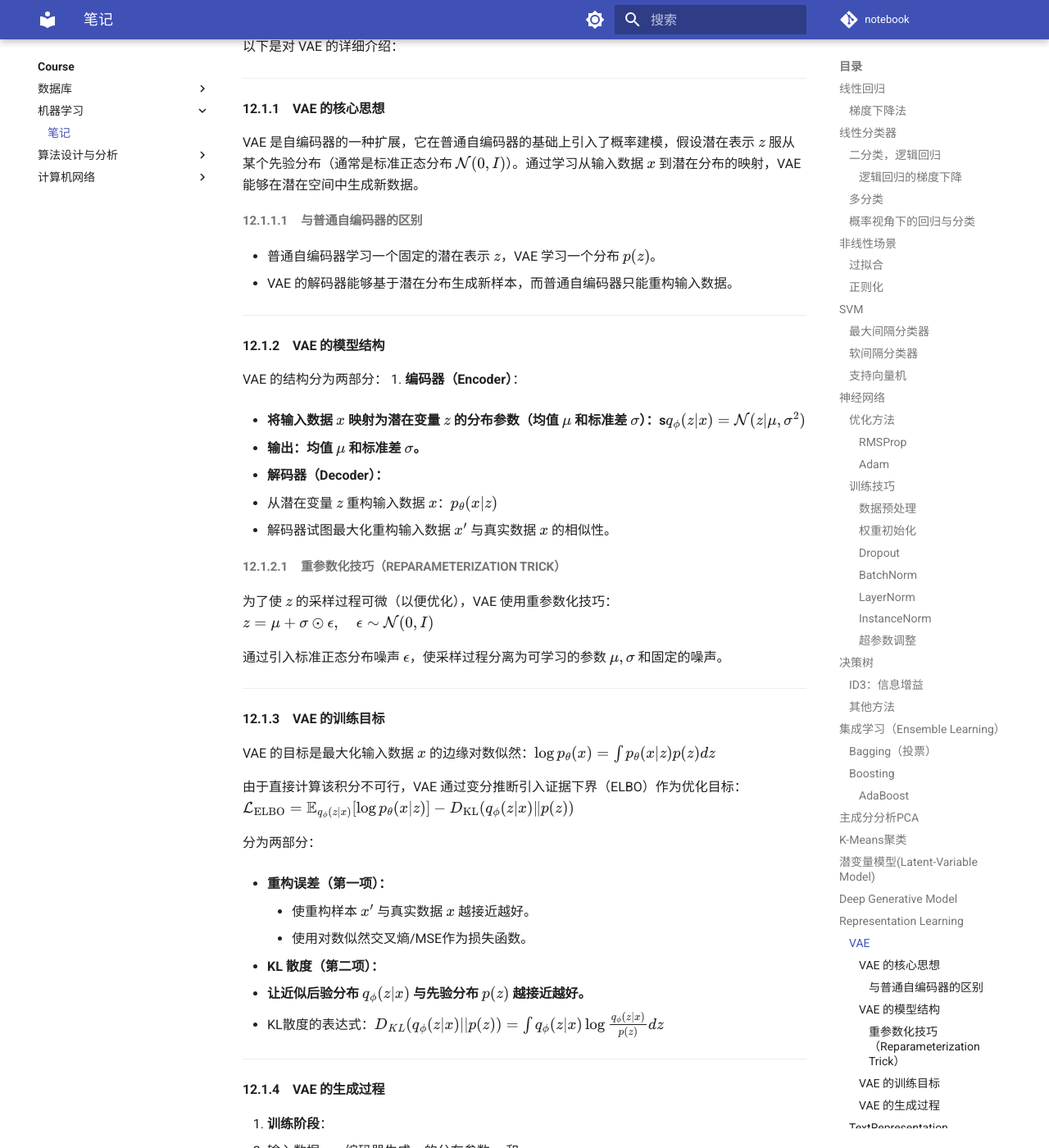
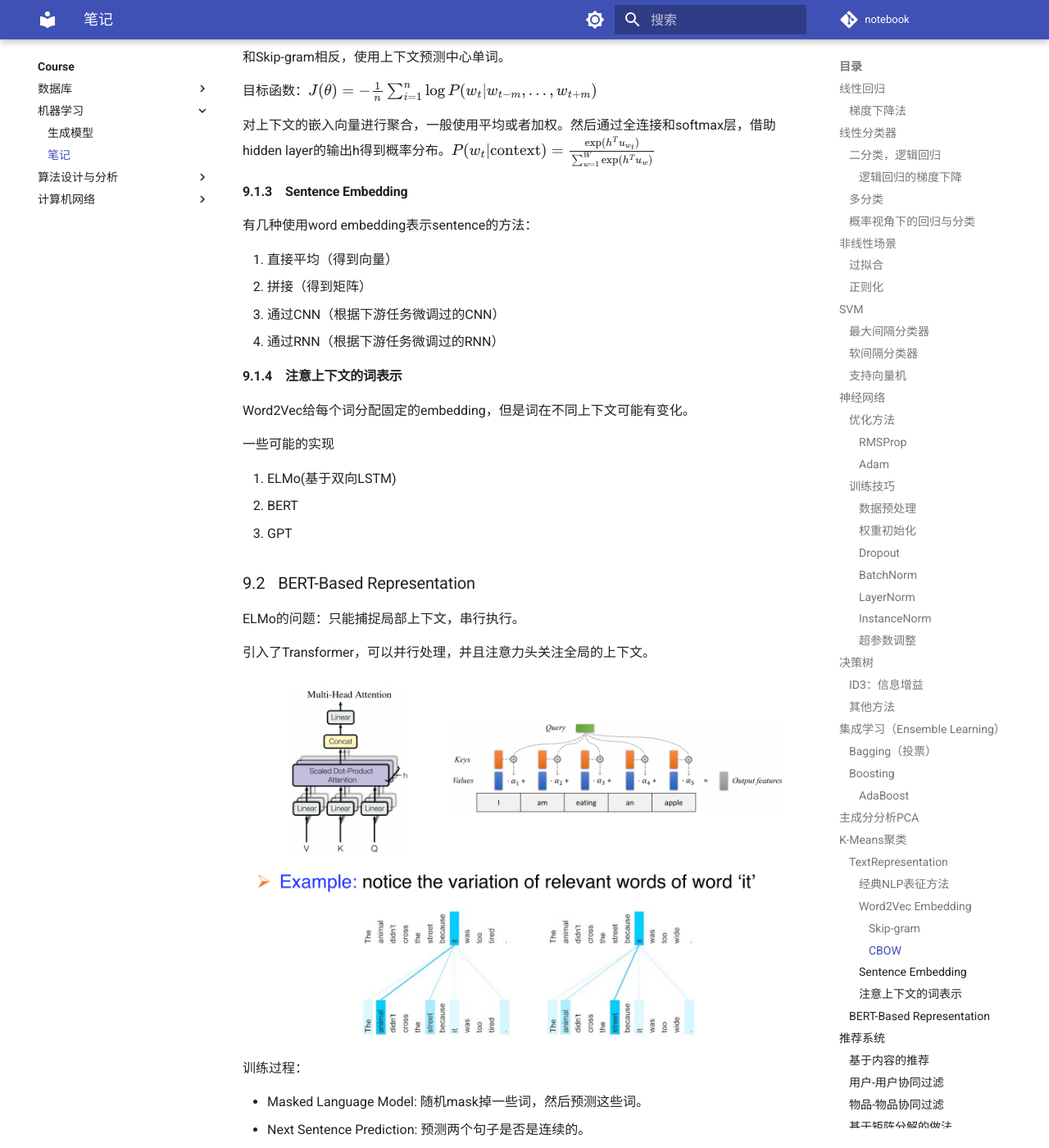
Before and after one commit to henry-y/notebook, an MkDocs documentation site: the page built from docs/Course/机器学习/笔记.md, in a window 1280 px wide and 1400 px high, scrolled down 22493 px. Shown: the whole window at 82% size. Built offline with MkDocs 1.6.1 and Material for MkDocs 9.7.7, drawn with Linux system fonts in a browser that asks for light colours; comment, search, counter and statistics services are not loaded; some of the changed text lies outside the part shown.

Commit message:
更新机器学习笔记

```diff
--- a/docs/Course/机器学习/笔记.md
+++ b/docs/Course/机器学习/笔记.md
@@ -566,106 +566,6 @@ K的选取原则：1. 根据领域知识 2. 肘部法则：绘制k和SSE的关
 
 ![](img/2024-12-23-13-26-27.png)
 
-## 潜变量模型(Latent-Variable Model)
-
-在监督学习中，回归和分类都可以理解为学习条件概率分布$p(y|\mathbf{x};\mathbf{w})$
-
-在无监督学习中，可以理解为学习联合概率分布$p(\mathbf{x}, \mathbf{z})$，其中$\mathbf{z}$是潜变量。
-
-对x进行建模会比对标签y进行建模要难。一个简单的方式是将概率分布限制到某些特定的形式，比如高斯分布。但是显然能力十分有限。
-
-
-...剩下暂时看不懂
-
-## Deep Generative Model
-
-...
-
-## Representation Learning
-
-好的表征：表征应该包含尽可能多的语义信息，而尽可能少的冗余特征。
-
-![](img/2024-12-23-14-54-19.png)
-
-![](img/2024-12-23-14-54-34.png)
-
-两种典型的模型结构。第一个是auto-encoder，第二个是VAE（Variational Auto-Encoder）。
-
-PCA可以被视为一个线性的auto-encoder
-
-### VAE
-
-**变分自编码器（Variational Autoencoder, VAE）** 是一种生成模型，属于概率图模型与深度学习结合的范畴。VAE 不仅能够进行降维和特征提取，还能够生成数据，同时保留输入数据的概率分布信息。
-
-以下是对 VAE 的详细介绍：
-
----
-
-#### **VAE 的核心思想**
-VAE 是自编码器的一种扩展，它在普通自编码器的基础上引入了概率建模，假设潜在表示 \( z \) 服从某个先验分布（通常是标准正态分布 \( \mathcal{N}(0, I) \)）。通过学习从输入数据 \( x \) 到潜在分布的映射，VAE 能够在潜在空间中生成新数据。
-
-##### **与普通自编码器的区别**
-- 普通自编码器学习一个固定的潜在表示 \( z \)，VAE 学习一个分布 \( p(z) \)。
-- VAE 的解码器能够基于潜在分布生成新样本，而普通自编码器只能重构输入数据。
-
----
-
-#### **VAE 的模型结构**
-
-VAE 的结构分为两部分：
-1. **编码器（Encoder）**：
-
-   - 将输入数据 \( x \) 映射为潜在变量 \( z \) 的分布参数（均值 \( \mu \) 和标准差 \( \sigma \)）：s$q_\phi(z|x) = \mathcal{N}(z|\mu, \sigma^2)$
-
-   - 输出：均值 \( \mu \) 和标准差 \( \sigma \)。
-
-2. **解码器（Decoder）**：
-   - 从潜在变量 \( z \) 重构输入数据 \( x \)：$p_\theta(x|z)$
-   - 解码器试图最大化重构输入数据 \( x' \) 与真实数据 \( x \) 的相似性。
-
-##### **重参数化技巧（Reparameterization Trick）**
-
-为了使 \( z \) 的采样过程可微（以便优化），VAE 使用重参数化技巧：$z = \mu + \sigma \odot \epsilon, \quad \epsilon \sim \mathcal{N}(0, I)$
-
-通过引入标准正态分布噪声 \( \epsilon \)，使采样过程分离为可学习的参数 \( \mu, \sigma \) 和固定的噪声。
-
----
-
-#### **VAE 的训练目标**
-
-VAE 的目标是最大化输入数据 \( x \) 的边缘对数似然：$\log p_\theta(x) = \int p_\theta(x|z)p(z)dz$
-
-由于直接计算该积分不可行，VAE 通过变分推断引入证据下界（ELBO）作为优化目标：$\mathcal{L}_{\text{ELBO}} = \mathbb{E}_{q_\phi(z|x)}[\log p_\theta(x|z)] - D_{\text{KL}}(q_\phi(z|x) \| p(z))$
-
-分为两部分：
-
--  **重构误差**（第一项）：
-
-      - 使重构样本 \( x' \) 与真实数据 \( x \) 越接近越好。
-      - 使用对数似然交叉熵/MSE作为损失函数。
-
--  **KL 散度**（第二项）：
-
-   - 让近似后验分布 \( q_\phi(z|x) \) 与先验分布 \( p(z) \) 越接近越好。
-   - KL散度的表达式：$D_{KL}(q_\phi(z|x)||p(z)) = \int q_\phi(z|x) \log \frac {q_\phi(z|x)} {p(z)} dz$
-
----
-
-#### **VAE 的生成过程**
-
-1. **训练阶段**：
-   - 输入数据 \( x \)，编码器生成 \( z \) 的分布参数 \( \mu \) 和 \( \sigma \)。
-   - 解码器基于 \( z \) 重构 \( x' \)，并通过 ELBO 优化模型参数。
-
-2. **生成阶段**：
-   - 从先验分布 \( p(z) = \mathcal{N}(0, I) \) 中采样潜在变量 \( z \)。
-   - 使用解码器生成数据 \( x' \)，即：
-     \[
-     x' \sim p_\theta(x|z)
-     \]
-
----
-
 ### TextRepresentation
 
 #### 经典NLP表征方法
```
Also changed, not shown: docs/Course/机器学习/生成模型.md (added, +181 -0 lines), docs/Course/机器学习/img/2025-01-08-22-06-33.png (added), docs/Course/机器学习/img/2025-01-08-22-15-30.png (added), docs/Course/机器学习/img/2025-01-08-22-17-12.png (added), docs/Course/机器学习/img/2025-01-08-22-22-51.png (added), docs/Course/机器学习/img/2025-01-08-22-32-43.png (added).
